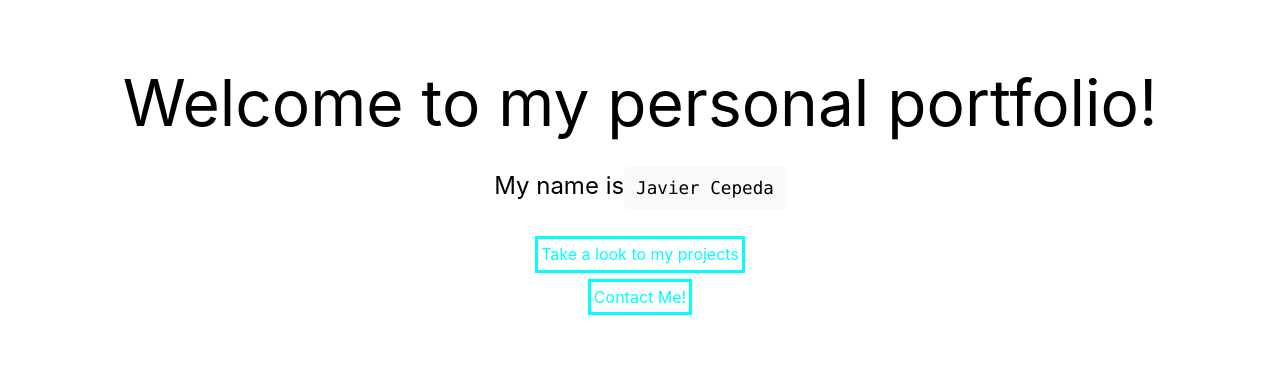
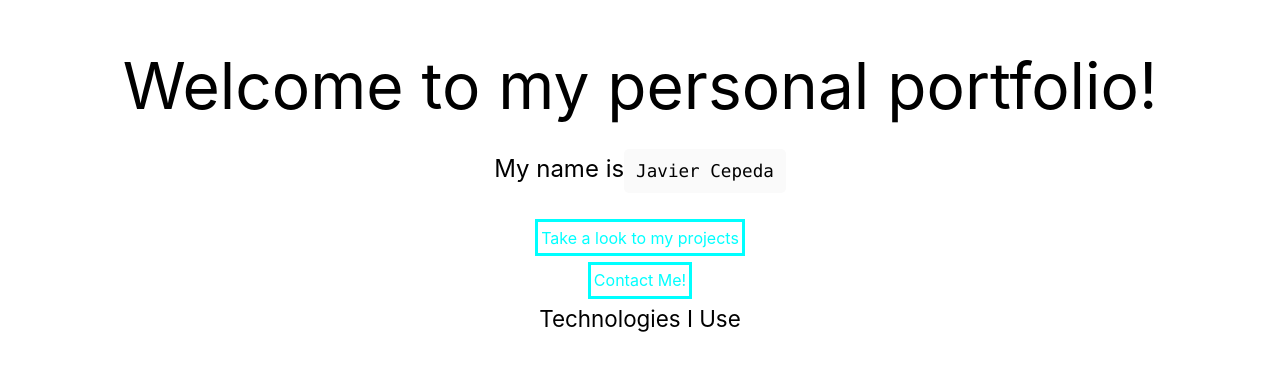
Before and after one commit to ERJavier/portfolio, a Next.js app: page / in a window 1280 px wide. Shown: the part 281-652 px from the top of the page. Built offline with nearby package versions, Linux system fonts and the light colour scheme.

Commit message:
Portfolio

```diff
--- a/pages/index.tsx
+++ b/pages/index.tsx
@@ -39,11 +39,13 @@ export default function Home() {
         <h3><a href="#!">Take a look to my projects</a></h3>
         <h3><a href="#!">Contact Me!</a></h3>
 
+        <h2>Technologies I Use</h2>
+
+
       </main>
 
       <footer className={styles.footer}>
         <section>
-
         </section>
       </footer>
     </div>
--- a/styles/Home.module.css
+++ b/styles/Home.module.css
@@ -13,11 +13,8 @@
 }
 
 .footer {
-  position: absolute;
-  right: 0;
-  left: 0;
-  bottom: 0;
-  padding: 1em ;
+  position: relative;
+  margin: 1em;
   border-top: 1px solid whitesmoke;
   justify-content: center;
   align-items: center;
--- a/styles/globals.css
+++ b/styles/globals.css
@@ -52,6 +52,10 @@ h3 {
   border: solid 0.2em;
 }
 
+h2 {
+  font-size: 1.4em;
+}
+
 @media only screen and (max-width: 666px)  {
   nav > ul > li{
     display: none;
```
